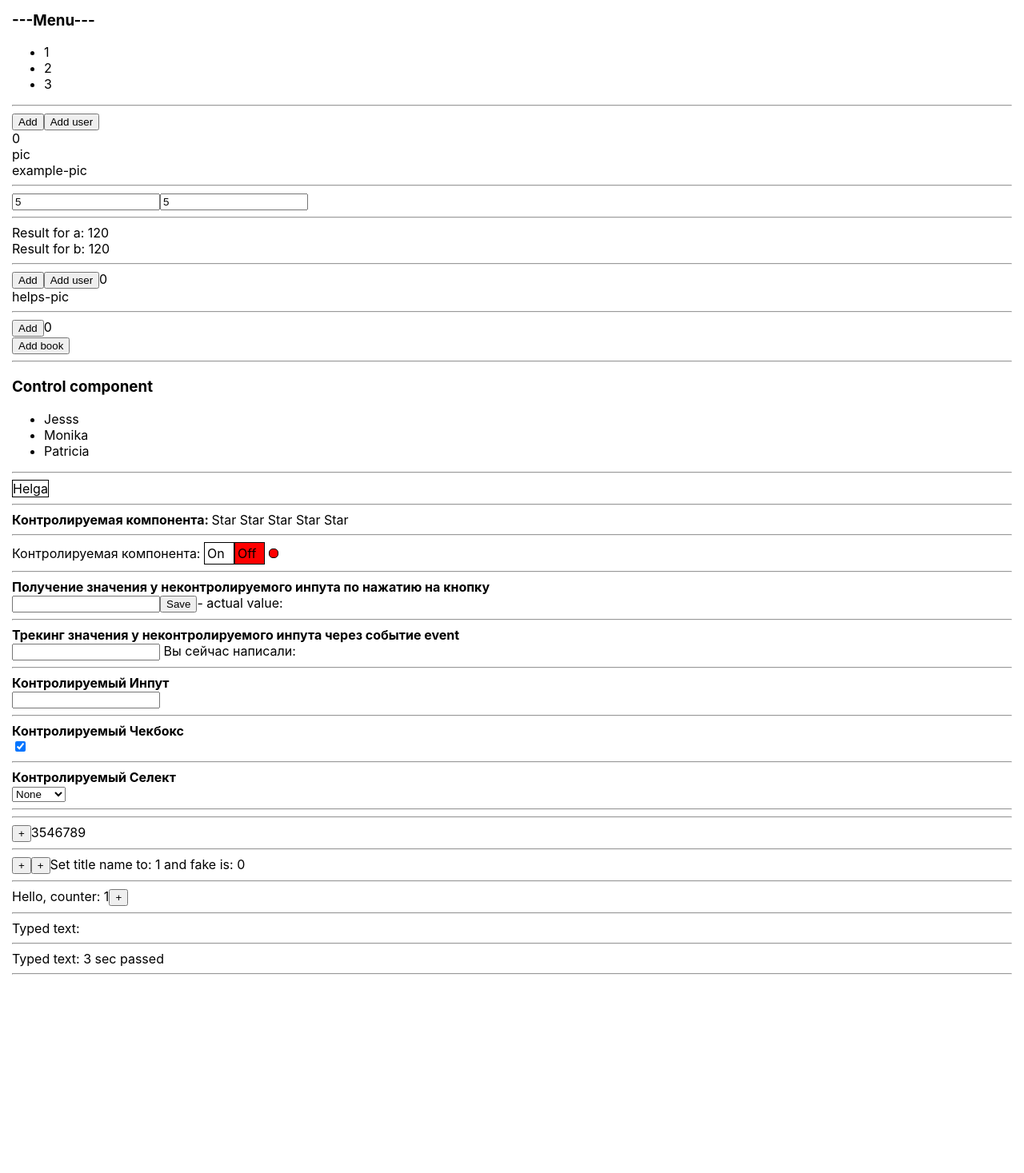
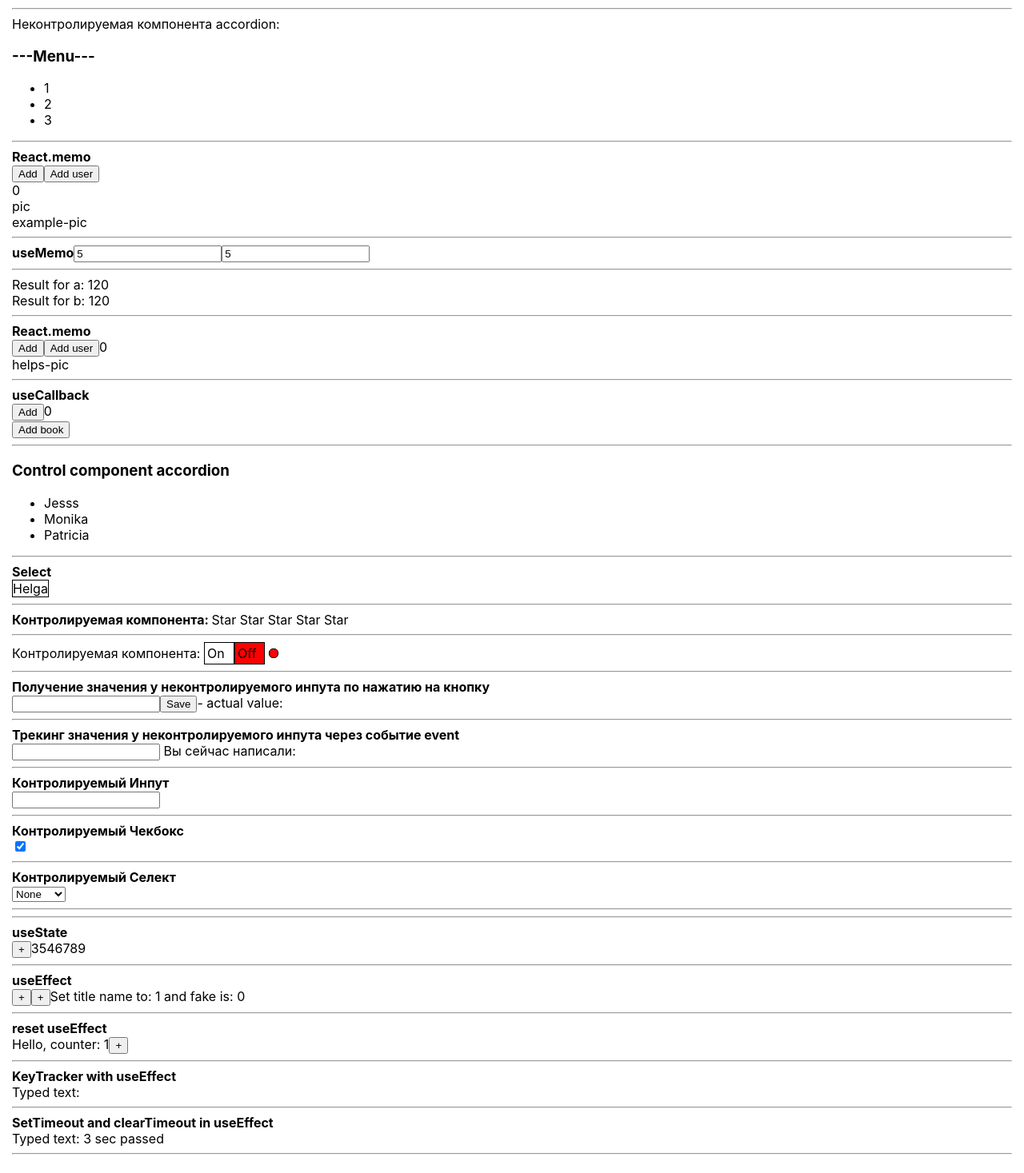
Before and after one commit to Dora-ApplePie/React-Examples, a React (Create React App) app: page / in a window 1280 px wide. Shown: the part 318-1785 px from the top of the page at 80% size. Before the commit the page ends 1560 px from the top, so only its background shows below. Built offline with nearby package versions, Linux system fonts and the light colour scheme.

Commit message:
add name for examples

```diff
--- a/src/App.tsx
+++ b/src/App.tsx
@@ -29,7 +29,7 @@ const App = React.memo(() => {
     return (
         <div className={'main'}>
             <PageTitle title={"This is APP Component"}/>
-            Article 666
+            <div><b>React Examples</b></div>
             <hr/>
             <Clock mode={'analog'}/>
             <hr/>
@@ -46,7 +46,7 @@ const App = React.memo(() => {
             <hr/>
             <LikeCallback/>
             <hr/>
-            <Accordion title={"Control component"}
+            <Accordion title={"Control component accordion"}
                        items={[{title: 'Jesss', value: 1}, {title: 'Monika', value: 2}, {title: 'Patricia', value: 3}]}
                        collapsed={accordionCollapsed} onChange={() => setCollapsed(!accordionCollapsed)}
                        onClick={(value) => {
--- a/src/components/Accordion/UncontrolledAccordion.tsx
+++ b/src/components/Accordion/UncontrolledAccordion.tsx
@@ -14,7 +14,7 @@ const UncontrolledAccordion = React.memo((props: AccordionPropsType) => {
     let [state, dispatch] = useReducer(reducer, {collapsed: false})
 
     return <>
-        <span>Неконтролируемая компонента: </span>
+        <span>Неконтролируемая компонента accordion: </span>
         <AccordionTitle title={props.title} onClick={() => {
             dispatch({type: TOGGLE_COLLAPSED}) //диспатчим (отправляем) инструкцию типа тоггл
         }}/>
--- a/src/components/Clock/Clock.tsx
+++ b/src/components/Clock/Clock.tsx
@@ -27,6 +27,7 @@ export const Clock: React.FC<PropsType> = (props) => {
             view = <DigitalClockView date={date}/>
     }
     return <div>
+        <div><b>React clock</b></div>
         {view}
     </div>
 }
--- a/src/components/MemoComponents/ReactMemo.tsx
+++ b/src/components/MemoComponents/ReactMemo.tsx
@@ -28,6 +28,7 @@ export const Example = React.memo(() => {
     }
     return (
         <>
+            <div><b>React.memo</b></div>
             <button onClick={() => setCounter(counter + 1)}>Add</button>
             <button onClick={addUser}>Add user</button>
             <NewMessagesCounter count={counter}/>
--- a/src/components/MemoComponents/UseMemo.tsx
+++ b/src/components/MemoComponents/UseMemo.tsx
@@ -34,6 +34,7 @@ export const UseMemoDifficult = React.memo(() => {
 
     return (
         <>
+            <b>useMemo</b>
             <input value={a} onChange={(event) => setA(+event.currentTarget.value)}/>
             <input value={b} onChange={(event) => setB(Number(event.currentTarget.value))}/>
             {/*//Number and + это одно и тоже приведение к типу*/}
@@ -82,6 +83,7 @@ export const HelpsForReactMemo = React.memo(() => {
     }
     return (
         <>
+            <div><b>React.memo</b></div>
             <button onClick={() => setCounter(counter + 1)}>Add</button>
             <button onClick={() => addUser()}>Add user</button>
             {counter}
@@ -113,6 +115,7 @@ export const LikeCallback = React.memo(() => {
 
     return (
         <>
+            <div><b>useCallback</b></div>
             <button onClick={() => setCounter(counter + 1)}>Add</button>
             {counter}
             <Book addBook={memoizedAddBook2}/>
--- a/src/components/Select/Select.tsx
+++ b/src/components/Select/Select.tsx
@@ -57,6 +57,7 @@ export const Select = React.memo((props: SelectPropsType) => {
     }
     return (
         <>
+            <div><b>Select</b></div>
             <div className={styles.select} onKeyUp={onKeyUp} tabIndex={0}>
                 <span className={styles.main}
                       onClick={setActiveHandler}>{selectedItem && selectedItem.title}</span>
--- a/src/components/UseState/UseState.tsx
+++ b/src/components/UseState/UseState.tsx
@@ -12,6 +12,7 @@ export const UseStateEx = () => {
     const [counter, setCounter] = useState(getDifficultCalculation); // [0, func(newValue){}]
 
     return <>
+        <div><b>useState</b></div>
         <button onClick={() => setCounter(state => state + 1)}>+</button>
         {counter}
     </>
--- a/src/components/useEffect/useEffect.tsx
+++ b/src/components/useEffect/useEffect.tsx
@@ -24,6 +24,7 @@ export const UseEffectEx = () => {
     }, [counter])
 
     return <div>
+        <div><b>useEffect</b></div>
         <button onClick={() => setCounter(counter + 1)}>+</button>
         <button onClick={() => setFake(fake + 1)}>+</button>
         Set title name to: {counter} and fake is: {fake}
@@ -48,6 +49,7 @@ export const ResetEffectExample = () => {
     const increase = () => setCounter(counter + 1)
 
     return <>
+        <div><b>reset useEffect </b></div>
         Hello, counter: {counter}
         <button onClick={increase}>+</button>
     </>
@@ -67,6 +69,7 @@ export const KeyTrackerExample = () => {
     }, [text])
 
     return <>
+        <div><b>KeyTracker with useEffect</b></div>
         Typed text: {text}
     </>
 }
@@ -88,6 +91,7 @@ export const SetTimeoutExample = () => {
     }, [text])
 
     return <>
+        <div><b>SetTimeout and clearTimeout in useEffect</b></div>
         Typed text: {text}
     </>
 }
```
